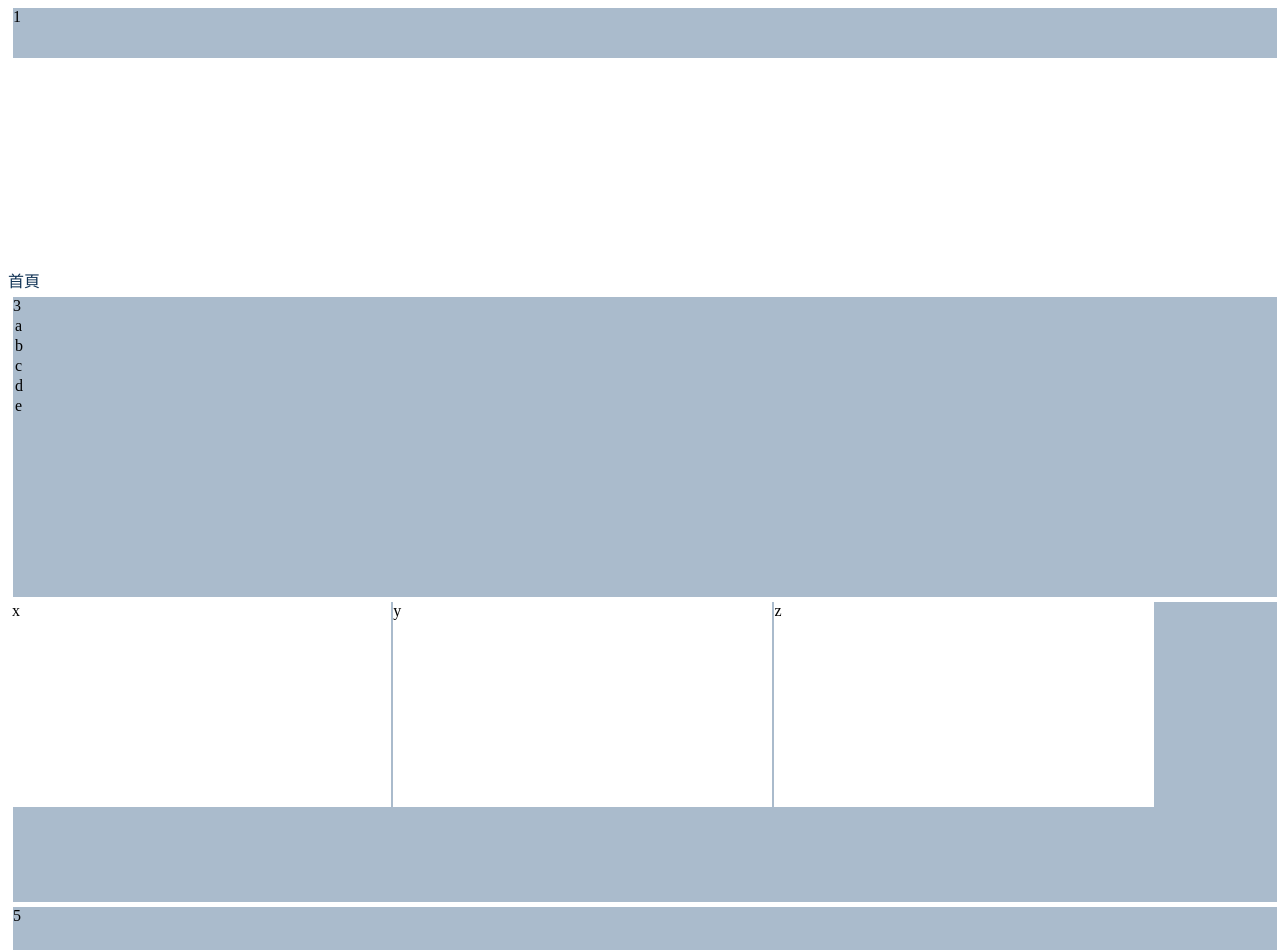
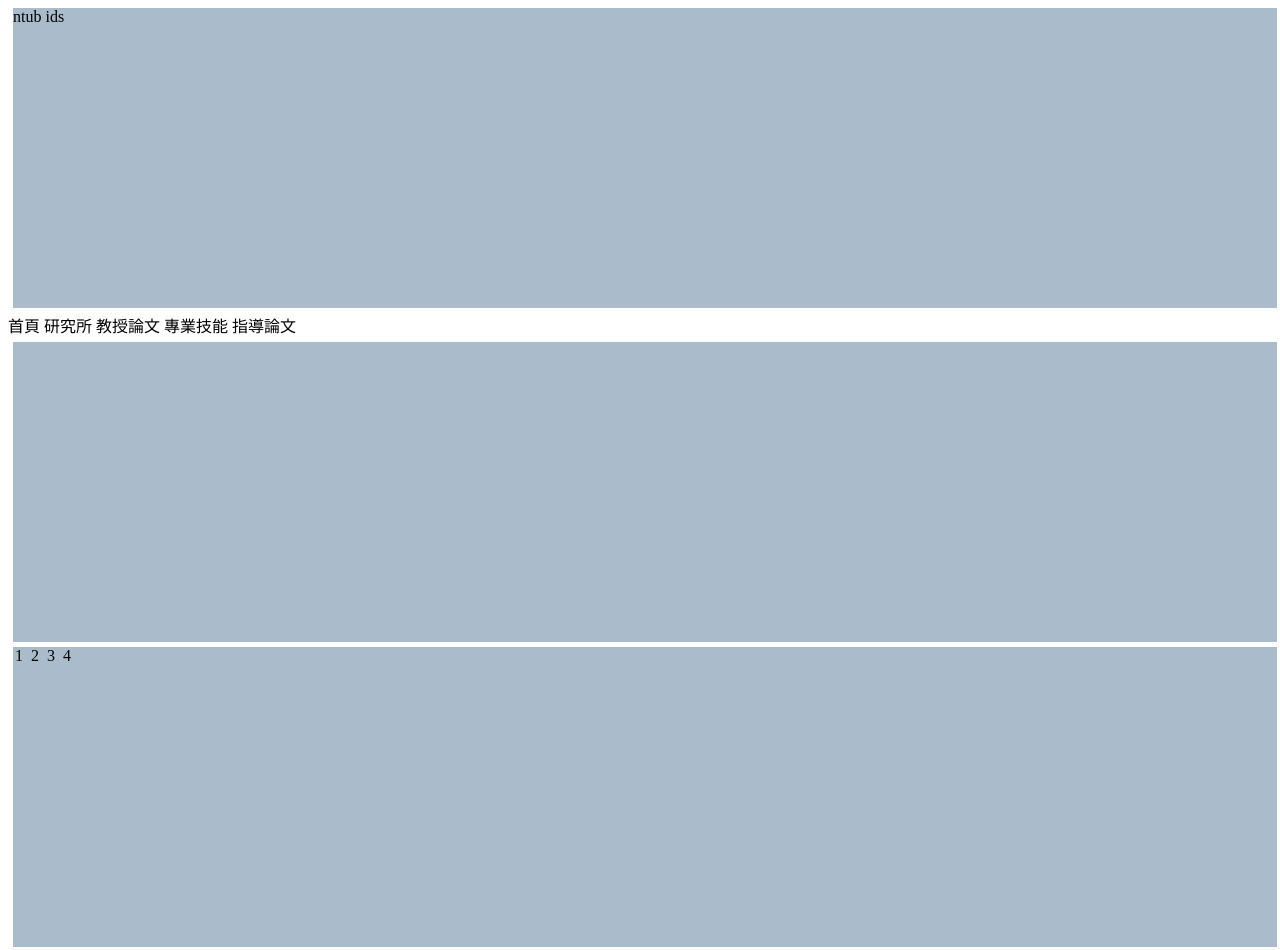
Before and after one commit to pecu/Software-Engineering, a plain HTML site: page index.html in a window 1280 px wide. Shown: the top 950 px of the page. Drawn offline with Linux system fonts and the light colour scheme.

Commit message:
練習-團隊網站
首頁的簡單變化

```diff
--- a/index.html
+++ b/index.html
@@ -2,30 +2,33 @@
 <html lang="en">
 <head>
   <meta charset="UTF-8" />
-  <title>Document</title>
+  <title>TEAM</title>
   <link rel=stylesheet type="text/css" href="css/style.css">
 </head>
 <body>
-  <div class="block"id="header">1</div>
-  <div class="block"id="menu"></div>
-    <span class="button">首頁</span>
-    <span class="button"></span>
-    <span class="button"></span>
-    <span class="button"></span>
-  <div class="block"id="middle">3
-     <div class="box">a</div>
-     <div class="box">b</div>
-     <div class="box">c</div>
-     <div class="box">d</div>
-     <div class="box">e</div>
+  <div class="block"id="one">ntub ids</div>
+    <span class="titlebox"id="onemenu">首頁</span>
+    <span class="titlebox"id="twomenu">研究所</span>
+    <span class="titlebox"id="threemenu">教授論文</span>
+    <span class="titlebox"id="fourmenu">專業技能</span>
+    <span class="titlebox"id="fivemenu">指導論文</span>
+  <div class="block"id="two"></div>
+  <div class="block"id="three">
+       <span class="box">1</span>
+       <span class="box">2</span>
+       <span class="box">3</span>
+       <span class="box">4</span>
+
     </div>
+  <div class="block"id="four">
+    <div class="block" id="titlefour">
+      <p>連絡電話:091234567/email:123456@ntub.edu.tw</p>
+    </div>
+  </div>
+  <div class="block"id="five"></div>
+       <span class="gifbox"></span>
+       <span class="gifbox"></span>
+  <div class="block"id="six"></div>
 
-  <div class="block">
-    <div class="imgbox">x</div>
-    <div class="imgbox">y</div>
-    <div class="imgbox">z</div>
-  </div>
-
-  <div class="block"id=:"footer">5</div>
 </body>
 </html>
```
